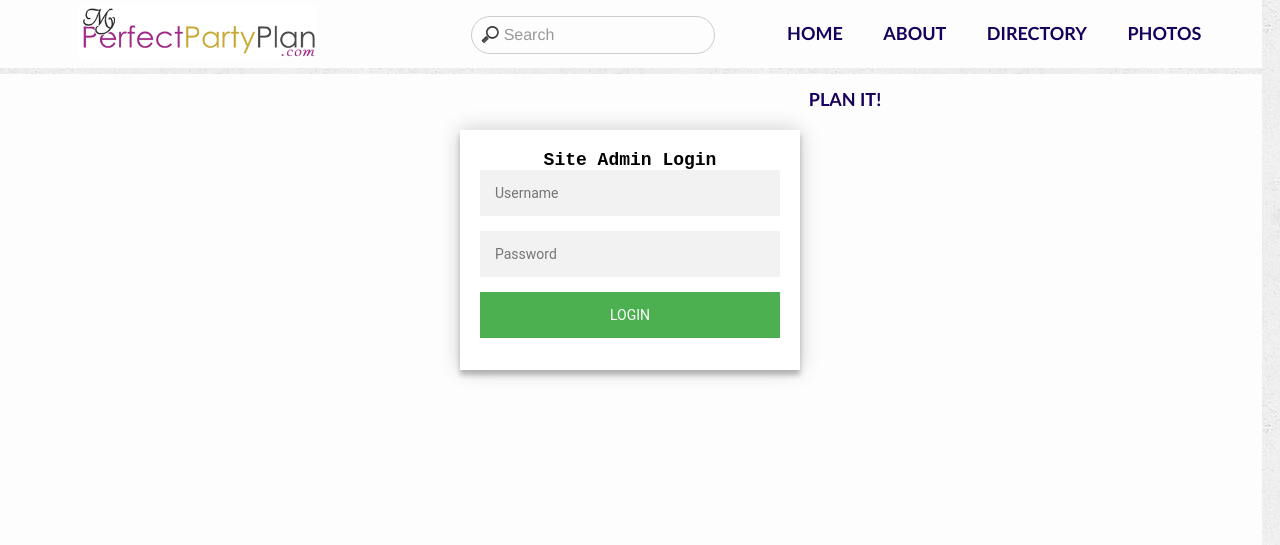
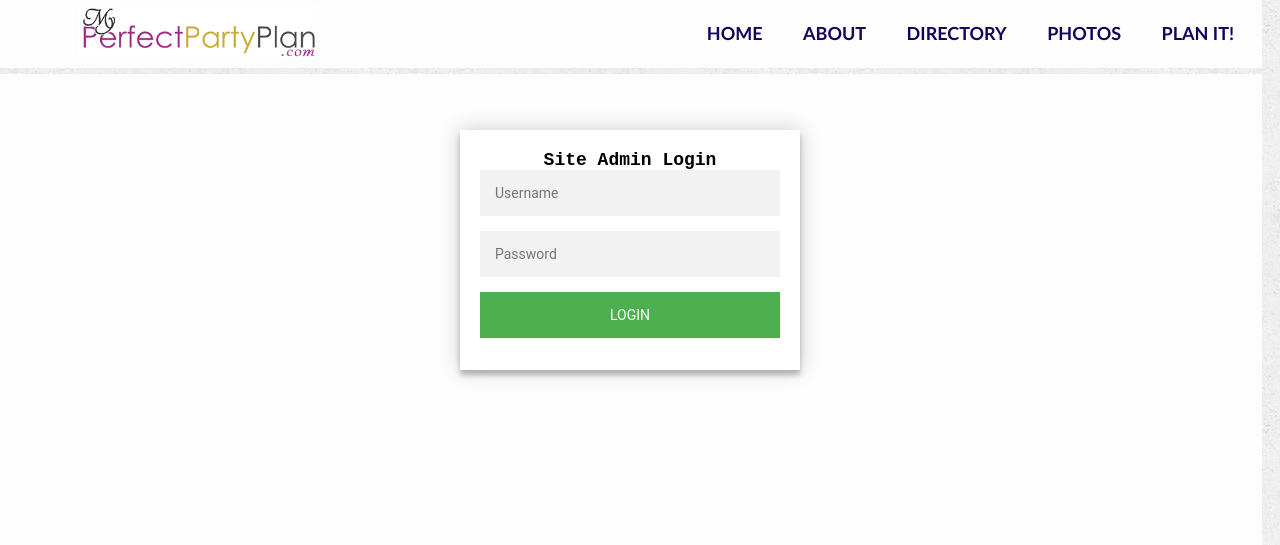
Before and after one commit to rsparks3/myperfectpartyplan, a PHP site: page /admin in a window 1280 px wide. Shown: the top 545 px of the page. Run offline with PHP 8.4, Linux system fonts and the light colour scheme; some libraries are stand-ins or nearby versions.

Commit message:
removed search bar

```diff
--- a/admin/header.php
+++ b/admin/header.php
@@ -1,56 +1,6 @@
-<style type="text/css">
-	.search input {
-		outline:none;
-	}
-	.search input[type=search] {
-		-webkit-appearance:textfield;
-		-webkit-box-sizing:content-box;
-		font-family:inherit;
-		font-size:100%;
-	}
-
-	.search input::-webkit-search-decoration,
-	.search input::-webkit-search-cancel-button {
-		display: none;
-	}
-
-	.search input[type=search] {
-		background:url("/resources/icons/search-icon.png") no-repeat 9px center;
-		border:solid 1px #ccc;
-		padding:9px 10px 9px 32px;
-		width:200px;
-
-		-webkit-border-radius:10em;
-		-moz-border-radius:10em;
-		border-radius: 10em;
-
-		-webkit-transition: all .5s;
-		-moz-transition: all .5s;
-		transition: all .5s;
-	}
-
-	.search input[type=search]:focus {
-		width:200px;
-		background-color:#fff;
-		border-color:#66CC75;
-
-		-webkit-box-shadow: 0 0 5px rgba(109, 207, 246, .5);
-		-moz-box-shadow: 0 0 5px rgba(109, 207, 246, .5);
-		box-shadow: 0 0 5px rgba(109, 207, 246, .5);
-	}
-
-	.search input:-moz-placeholder {
-	color: #999;
-	}
-	.search input::-webkit-input-placeholder {
-		color: #999;
-	}
-</style>
-
 <div class="header" style="display:flex;justify-content: space-between;"">
 	<div class="logo"><a href="index.php"><img src="logo.gif" alt="My Perect Party Plan"/></a></div>
 	<nav><ul>
-			<li><div class="search" style="margin-top:-10px;padding-right:50px;">	<form method="GET" action="search.php"><input type="search" placeholder="Search" name="query"></form></div></li>
 			<li><a href="index.php">Home</a></li>
 			<li><a href="about.php">About</a></li>
 			<li><a href="locations.php">Directory</a></li>
--- a/header.php
+++ b/header.php
@@ -6,6 +6,5 @@
 			<li><a href="locations.php">Directory</a></li>
 			<li><a href="photos.php">Photos</a></li>
 			<li><a href="#">Plan it!</a></li>
-			<li><div class="search" style="margin-top:-10px;padding-right:50px;">	<form method="GET" action="search.php"><input type="search" placeholder="Search" name="query"></form></div></li>
 	</ul></nav>
 </div>
```
